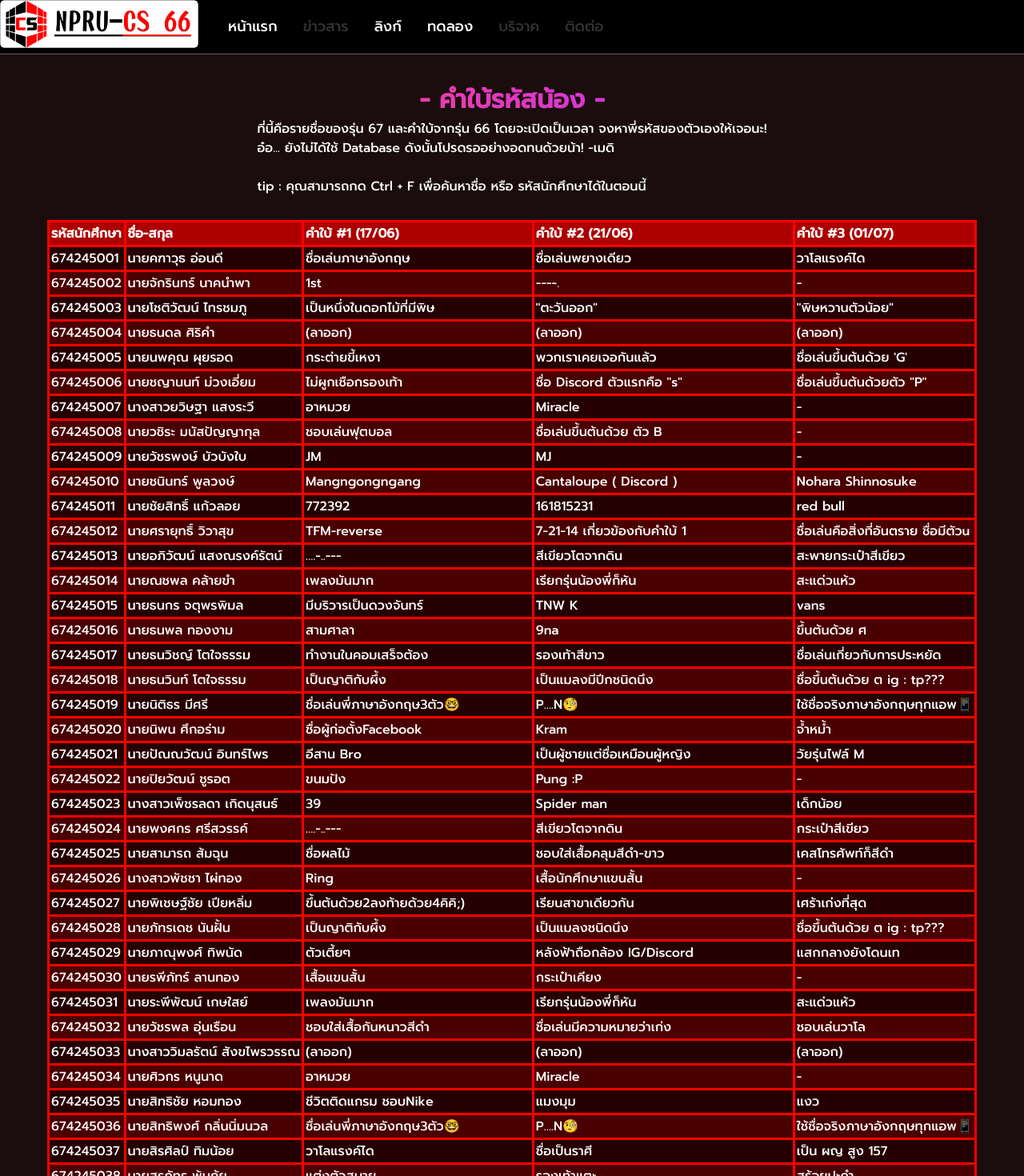
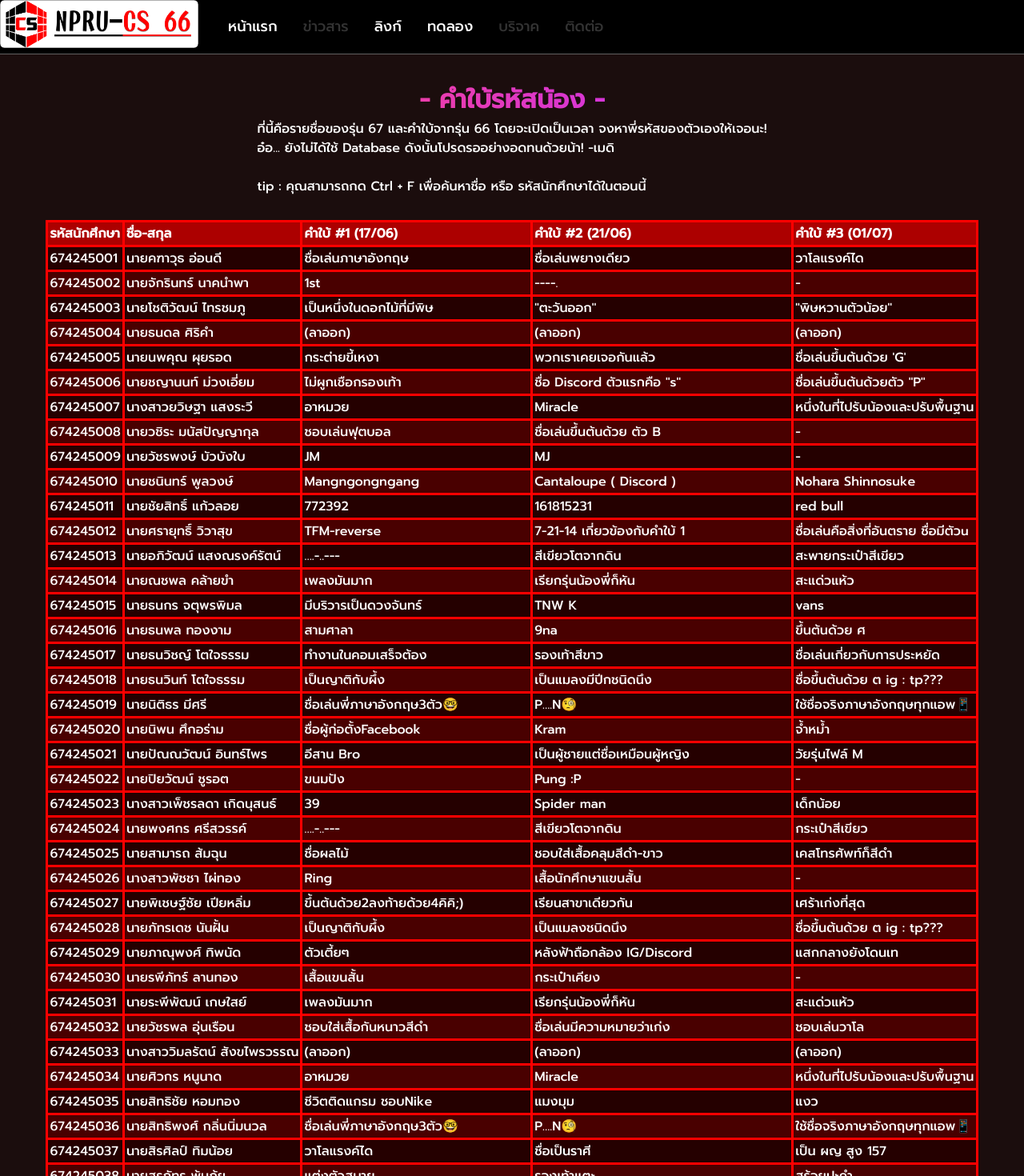
Before and after one commit to littlepakan/NPRUCS66site, a React (Create React App) app: page /mentors in a window 1280 px wide. Shown: the top 1470 px of the page at 80% size. Built offline with nearby package versions, Linux system fonts and the light colour scheme; a web font is replaced by a local one.

Commit message:
Add files via upload

```diff
--- a/src/containers/mentor/Mentor.jsx
+++ b/src/containers/mentor/Mentor.jsx
@@ -86,7 +86,7 @@ const Mentor = () => {
             <td className='Name td_mentor'>นางสาวยวิษฐา แสงระวี</td>
             <td className='Hint1 td_mentor'>อาหมวย</td>
             <td className='Hint2 td_mentor'>Miracle</td>
-            <td className='Hint3 td_mentor'>-</td>
+            <td className='Hint3 td_mentor'>หนึ่งในที่ไปรับน้องและปรับพื้นฐาน</td>
           </tr>
           <tr className="body_detail-even">
             <td className='Number td_mentor '>674245008</td>
@@ -275,7 +275,7 @@ const Mentor = () => {
             <td className='Name td_mentor'>นายศิวกร หนูนาด</td>
             <td className='Hint1 td_mentor'>อาหมวย</td>
             <td className='Hint2 td_mentor'>Miracle</td>
-            <td className='Hint3 td_mentor'>-</td>
+            <td className='Hint3 td_mentor'>หนึ่งในที่ไปรับน้องและปรับพื้นฐาน</td>
           </tr>
           <tr className="body_detail-odd">
             <td className='Number td_mentor '>674245035</td>
```
